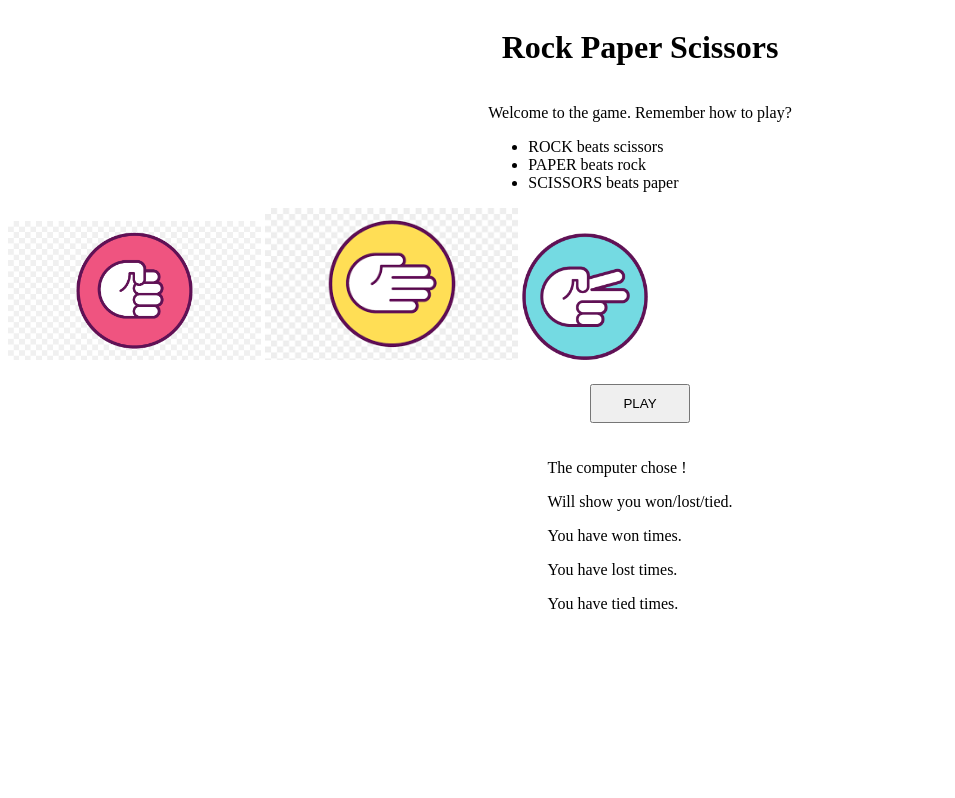
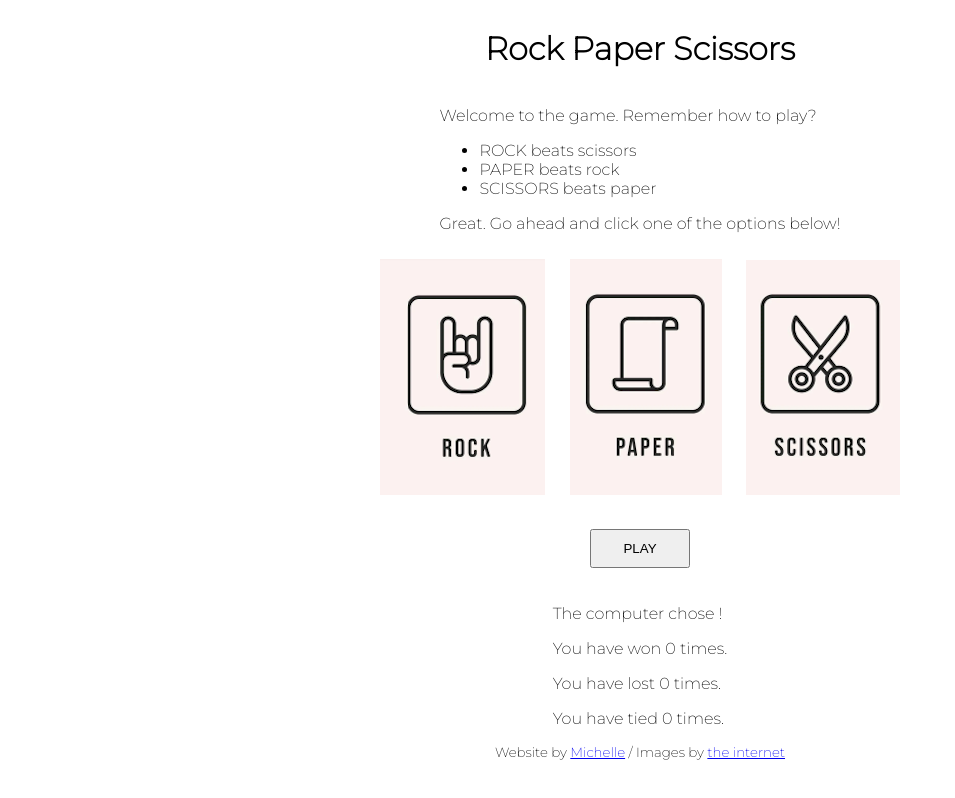
Before and after one commit to michellerenehey/lab-03-rock-paper-scissors, a website with bundled scripts: page index.html in a window 1280 px wide. Both pictures are taken after a click on the button "PLAY". Shown: the whole page, without its empty margins (0-955 px from the left). Built offline with nearby package versions, Linux system fonts and the light colour scheme.

Commit message:
added styling elements

```diff
--- a/index.html
+++ b/index.html
@@ -7,6 +7,10 @@
     <meta http-equiv="X-UA-Compatible" content="ie=edge">
     <link href="https://fonts.googleapis.com/css2?family=Titillium+Web:wght@300&display=swap" rel="stylesheet">
     <link rel="stylesheet" href="./styles/style.css">
+    <link rel="preconnect" href="https://fonts.googleapis.com">
+    <link rel="preconnect" href="https://fonts.gstatic.com" crossorigin>
+    <link href="https://fonts.googleapis.com/css2?family=Montserrat:wght@200&display=swap" rel="stylesheet">
+
     <title>Rock! Paper! Scissors! </title>
 </head>
 
@@ -15,33 +19,35 @@
     <header>
         <p>Welcome to the game. Remember how to play?</p>
         <ul>
-            <li>ROCK beats scissors</li>
-            <li>PAPER beats rock</li>
-            <li>SCISSORS beats paper</li>
+            <li class="list">ROCK beats scissors</li>
+            <li class="list">PAPER beats rock</li>
+            <li class="list">SCISSORS beats paper</li>
         </ul>
+        <p>Great. Go ahead and click one of the options below!</p>
     </header>
     <section id="radio-inputs">
         <label>
             <input type="radio" name="rps" id="rock" value="rock">
-            <img id="rock-image" src="./assets/rock.png" alt="hand as rock">
+            <img id="rock-image" src="./assets/rock-2.png" alt="hand as rock">
         </label>
         <label>
             <input type="radio" name="rps" id="paper" value="paper">
-            <img id="paper-image" src="./assets/paper.png" alt="hand as paper">
+            <img id="paper-image" src="./assets/paper-2.png" alt="hand as paper">
         </label>
         <label>
             <input type="radio" name="rps" id="scissors" value="scissors">
-            <img id="scissors-image" src="./assets/scissors.png" alt="hand as scissors">
+            <img id="scissors-image" src="./assets/scissors-2.png" alt="hand as scissors">
         </label>
     </section>
     <button id="button">PLAY</button>
     <section id="result-section" class="result-section">
         <p>The computer chose <span id="computer-pick-span"></span>!</p>
-        <p id="result-holder">Will show you won/lost/tied.</p>
-        <p> You have won <span id="wins-span"></span> times. </p>
-        <p> You have lost <span id="lost-span"></span> times. </p>
-        <p> You have tied <span id="tied-span"></span> times. </p>
+        <p id="result-holder"></p>
+        <p> You have won <span id="wins-span">0</span> times. </p>
+        <p> You have lost <span id="lost-span">0</span> times. </p>
+        <p> You have tied <span id="tied-span">0</span> times. </p>
     </section>
+    <footer>Website by <a href="https://www.linkedin.com/in/michellenygren/">Michelle</a> / Images by <a href="https://www.vecteezy.com/vector-art/691494-rock-paper-scissors-icons">the internet</a></footer>
     <script type="module" src="./app.js"></script>
 </body>
 
--- a/styles/style.css
+++ b/styles/style.css
@@ -2,6 +2,7 @@ body {
     display: flex;
     flex-direction: column;
     align-items: center;
+    font-family: 'Montserrat', sans-serif;
 }
 
 input[type=radio]{
@@ -9,22 +10,17 @@ input[type=radio]{
 }
 
 input[type=radio]:checked + img {
-    border: 5px solid #fcd247;
+    border: 5px solid #EBBAB9;
     transform: scale(1.25);
 }
 
-#rock-image {
-    width: 20%;
+input[type=radio]:hover {
+    cursor: pointer;
 }
 
-#paper-image{
-    width: 20%;
+img {
+    padding: 10px;
 }
-
-#scissors-image{
-    width: 10%;
-}
-
 
 button {
     width: 100px;
@@ -32,6 +28,23 @@ button {
     margin: 20px;
 }
 
+button:hover {
+    cursor: pointer;
+}
+
 .result-section{
     display: none;
 }
+
+.list:hover {
+    transform: scale(1.5);
+}
+
+#result-holder {
+    color: #EBBAB9;
+    font-weight: bold;
+}
+
+footer {
+    font-size: smaller;
+}
```
Also changed, not shown: README.md, assets/paper-1.png (added), assets/paper-2.png (added), assets/paper.png (deleted), assets/rock-1.png (added), assets/rock-2.png (added), assets/rock.png (deleted), assets/scissors-1.png (added), assets/scissors-2.png (added), assets/scissors.png (deleted), 1 other file.
